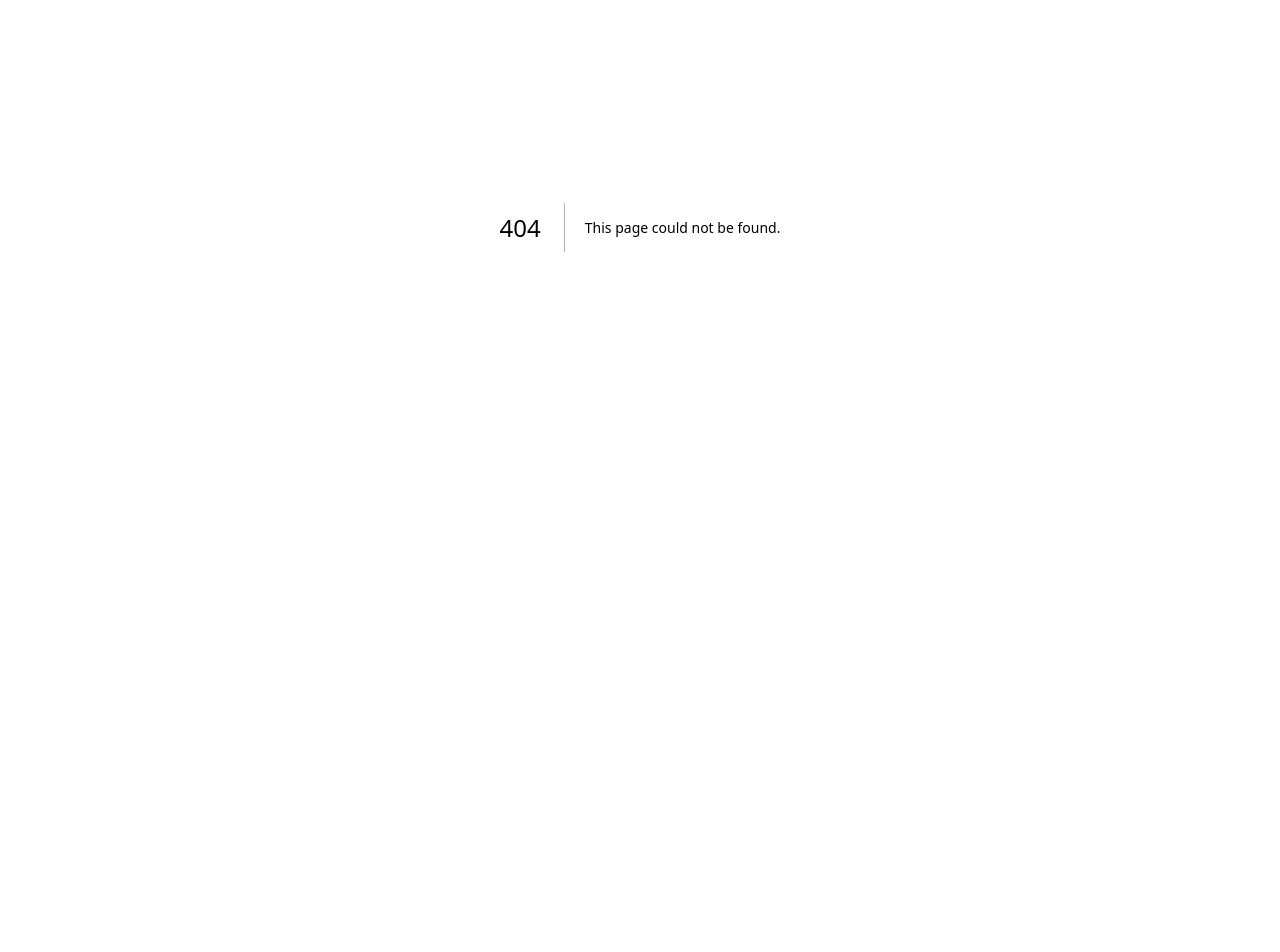
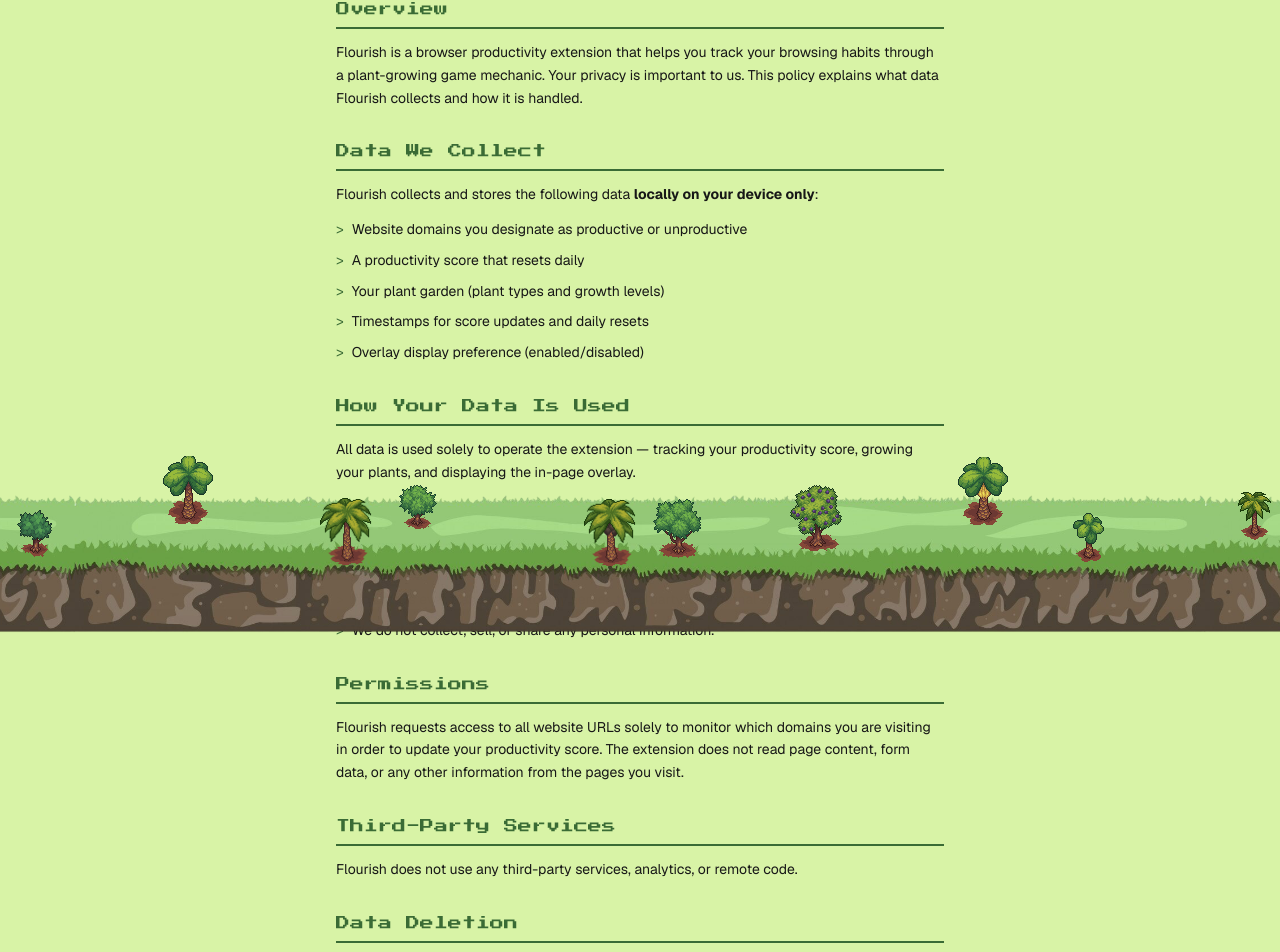
Before and after one commit to chaz9127/Flourish-Site, a Next.js app: page /privacy in a window 1280 px wide. Before the commit this address had no page. Shown: the part 173-1125 px from the top of the page. Before the commit the page ends 800 px from the top, so only its background shows below. Built offline with nearby package versions, Linux system fonts and the light colour scheme.

Commit message:
Adding privacy policy

```diff
--- /dev/null
+++ b/src/app/privacy/page.tsx
@@ -0,0 +1,137 @@
+import GrassFooter from '@/components/GrassFooter'
+
+export const metadata = {
+    title: 'Privacy Policy - Flourish',
+    description: 'Privacy policy for the Flourish Chrome extension.',
+}
+
+export default function PrivacyPolicy() {
+    return (
+        <main className="font-pixel">
+            <div className="mx-auto flex max-w-2xl flex-col gap-8 px-8 py-12 pb-40">
+                <h1 className="text-4xl text-[var(--green-primary)] text-shadow-[4px_4px_0_var(--green-highlight)]">
+                    Privacy Policy
+                </h1>
+                <p className="font-sans text-sm text-[var(--foreground)]">
+                    Last updated: April 9, 2026
+                </p>
+
+                <Section title="Overview">
+                    Flourish is a browser productivity extension that helps you
+                    track your browsing habits through a plant-growing game
+                    mechanic. Your privacy is important to us. This policy
+                    explains what data Flourish collects and how it is handled.
+                </Section>
+
+                <Section title="Data We Collect">
+                    <p className="mb-3">
+                        Flourish collects and stores the following data{' '}
+                        <strong>locally on your device only</strong>:
+                    </p>
+                    <ul className="flex list-none flex-col gap-2">
+                        <Li>
+                            Website domains you designate as productive or
+                            unproductive
+                        </Li>
+                        <Li>A productivity score that resets daily</Li>
+                        <Li>
+                            Your plant garden (plant types and growth levels)
+                        </Li>
+                        <Li>Timestamps for score updates and daily resets</Li>
+                        <Li>Overlay display preference (enabled/disabled)</Li>
+                    </ul>
+                </Section>
+
+                <Section title="How Your Data Is Used">
+                    All data is used solely to operate the extension — tracking
+                    your productivity score, growing your plants, and displaying
+                    the in-page overlay.
+                </Section>
+
+                <Section title="Data Storage & Sharing">
+                    <ul className="flex list-none flex-col gap-2">
+                        <Li>
+                            All data is stored exclusively in{' '}
+                            <strong>{"Chrome's"} local storage</strong> on your
+                            device.
+                        </Li>
+                        <Li>
+                            No data is ever transmitted to any server, third
+                            party, or external service.
+                        </Li>
+                        <Li>
+                            We do not collect, sell, or share any personal
+                            information.
+                        </Li>
+                    </ul>
+                </Section>
+
+                <Section title="Permissions">
+                    Flourish requests access to all website URLs solely to
+                    monitor which domains you are visiting in order to update
+                    your productivity score. The extension does not read page
+                    content, form data, or any other information from the pages
+                    you visit.
+                </Section>
+
+                <Section title="Third-Party Services">
+                    Flourish does not use any third-party services, analytics,
+                    or remote code.
+                </Section>
+
+                <Section title="Data Deletion">
+                    You can clear all Flourish data at any time by removing the
+                    extension from Chrome, which will delete all locally stored
+                    data.
+                </Section>
+
+                <Section title="Changes to This Policy">
+                    If this policy changes in a meaningful way, the updated
+                    version will be distributed with the extension update and
+                    reflected in the Chrome Web Store listing.
+                </Section>
+
+                <Section title="Contact">
+                    If you have any questions about this policy, please open an
+                    issue on the project&apos;s{' '}
+                    <a
+                        className="underline"
+                        href="https://github.com/chaz9127/Flourish"
+                    >
+                        GitHub repository
+                    </a>
+                    .
+                </Section>
+            </div>
+            <GrassFooter />
+        </main>
+    )
+}
+
+function Section({
+    title,
+    children,
+}: {
+    title: string
+    children: React.ReactNode
+}) {
+    return (
+        <section className="flex flex-col gap-3">
+            <h2 className="border-b-2 border-[var(--green-primary)] pb-2 text-sm text-[var(--green-primary)]">
+                {title}
+            </h2>
+            <div className="font-sans text-sm leading-relaxed text-[var(--foreground)]">
+                {children}
+            </div>
+        </section>
+    )
+}
+
+function Li({ children }: { children: React.ReactNode }) {
+    return (
+        <li className="flex gap-2">
+            <span className="text-[var(--green-primary)]">{'>'}</span>
+            {children}
+        </li>
+    )
+}
```
